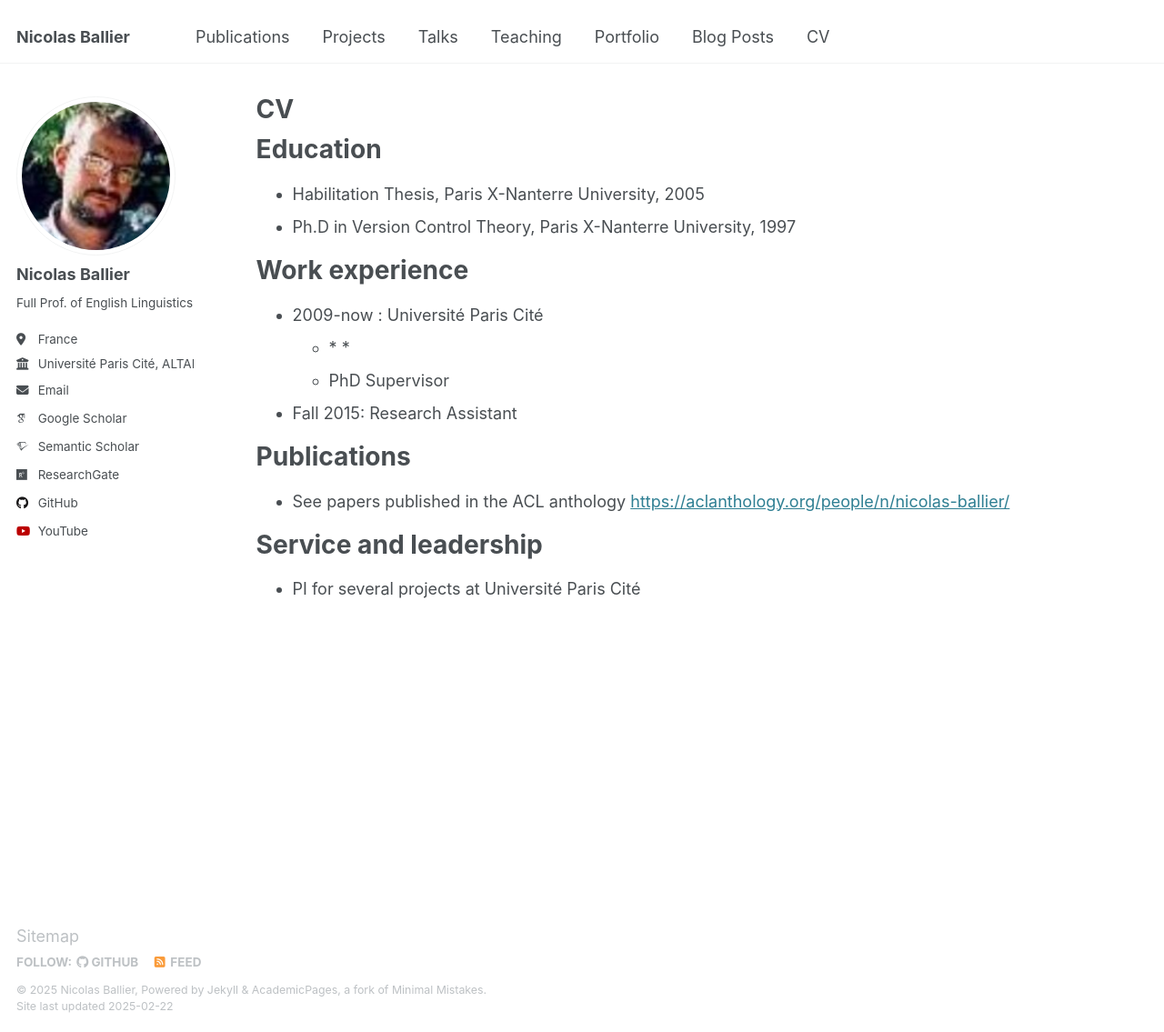
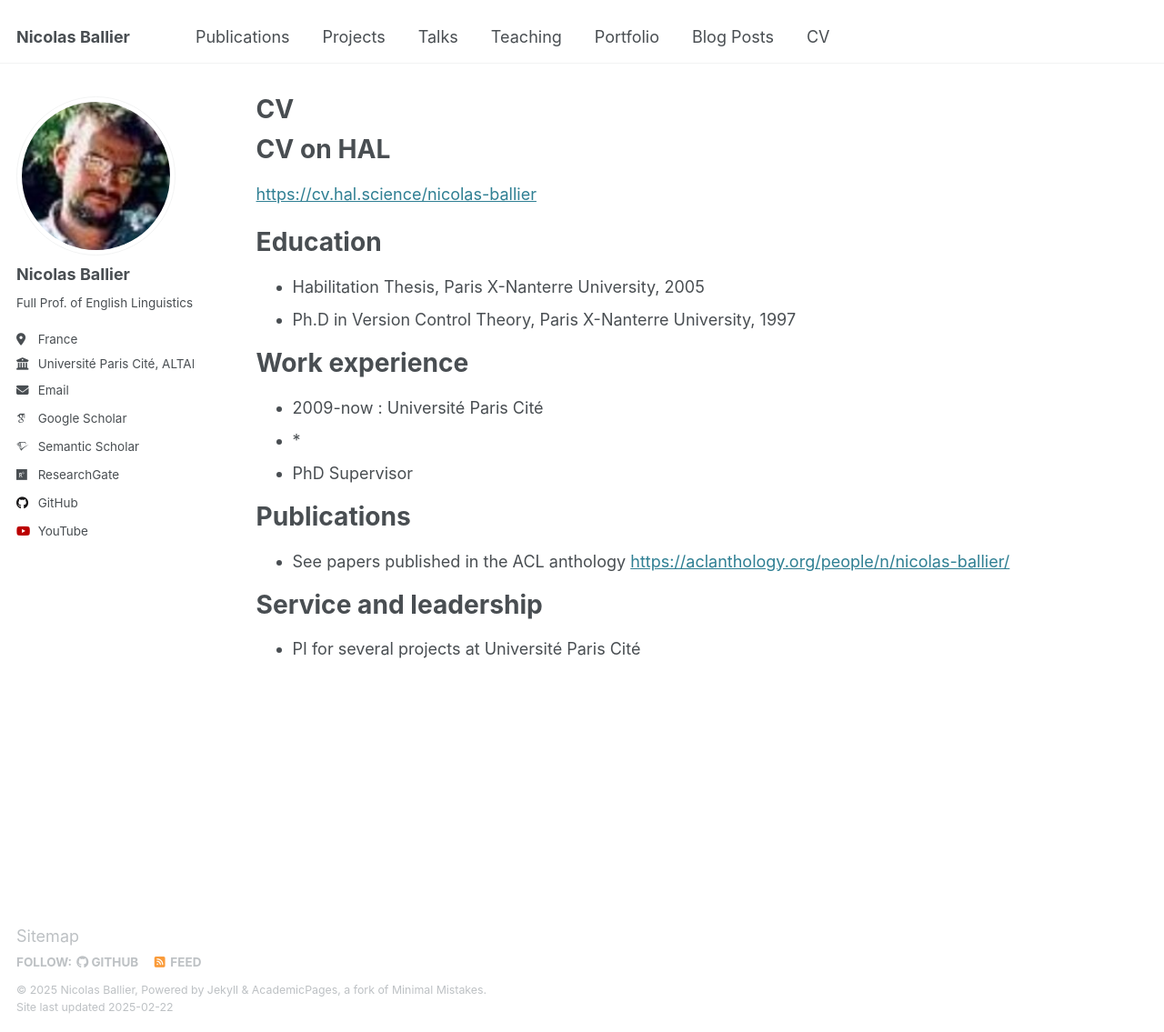
Before and after one commit to nballier/nballier.github.io, a Jekyll site: the page built from _pages/cv.md, in a window 1280 px wide and 1135 px high. Shown: the whole window at 91% size. Built offline with Jekyll 4.4.1, drawn with Linux system fonts in a browser that asks for light colours; some web fonts are replaced.

Commit message:
Update cv.md

```diff
--- a/_pages/cv.md
+++ b/_pages/cv.md
@@ -9,6 +9,11 @@ redirect_from:
 
 {% include base_path %}
 
+
+CV on HAL
+======
+<https://cv.hal.science/nicolas-ballier>
+
 Education
 ======
 * Habilitation Thesis, Paris X-Nanterre University, 2005
@@ -17,12 +22,10 @@ Education
 Work experience
 ======
 * 2009-now : Université Paris Cité
-  *
-  *
-  *
-  *  PhD Supervisor
+*
+*
+*  PhD Supervisor
 
-* Fall 2015: Research Assistant
 
 Publications
 ======
```
